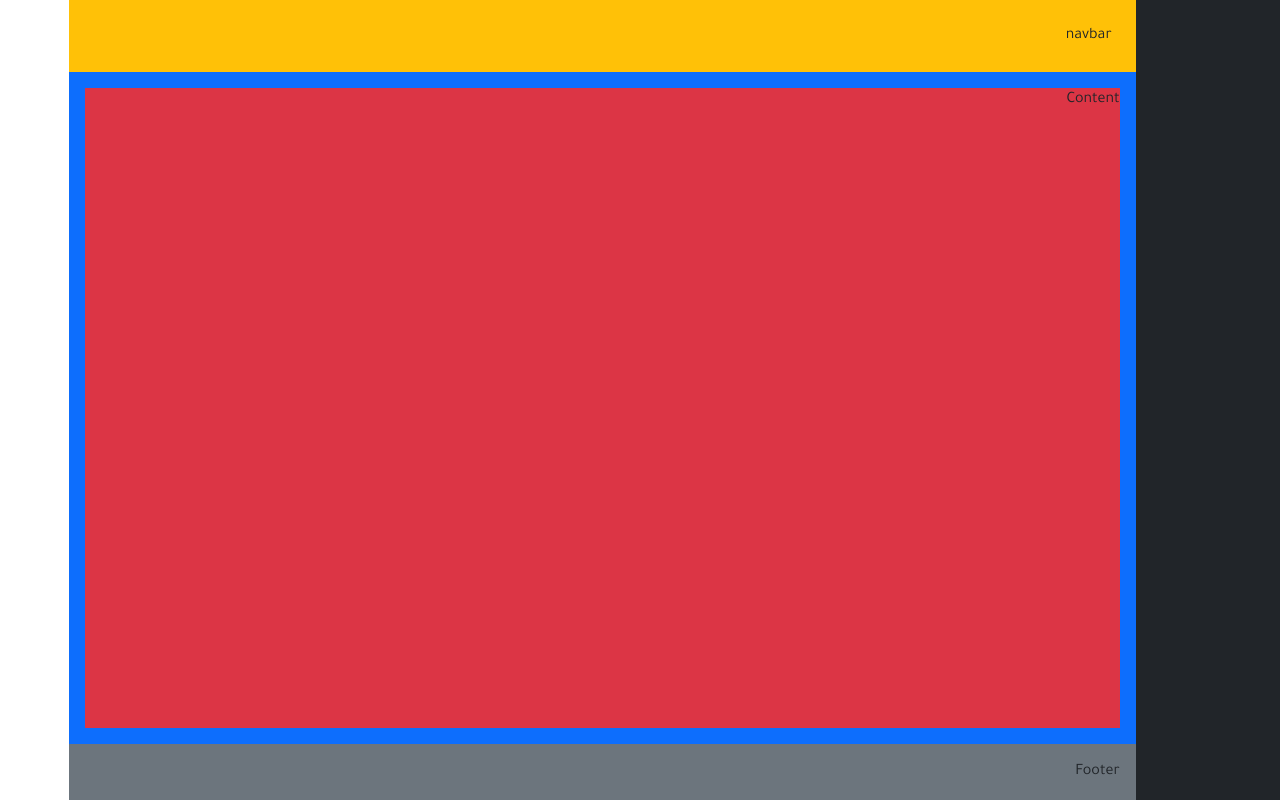
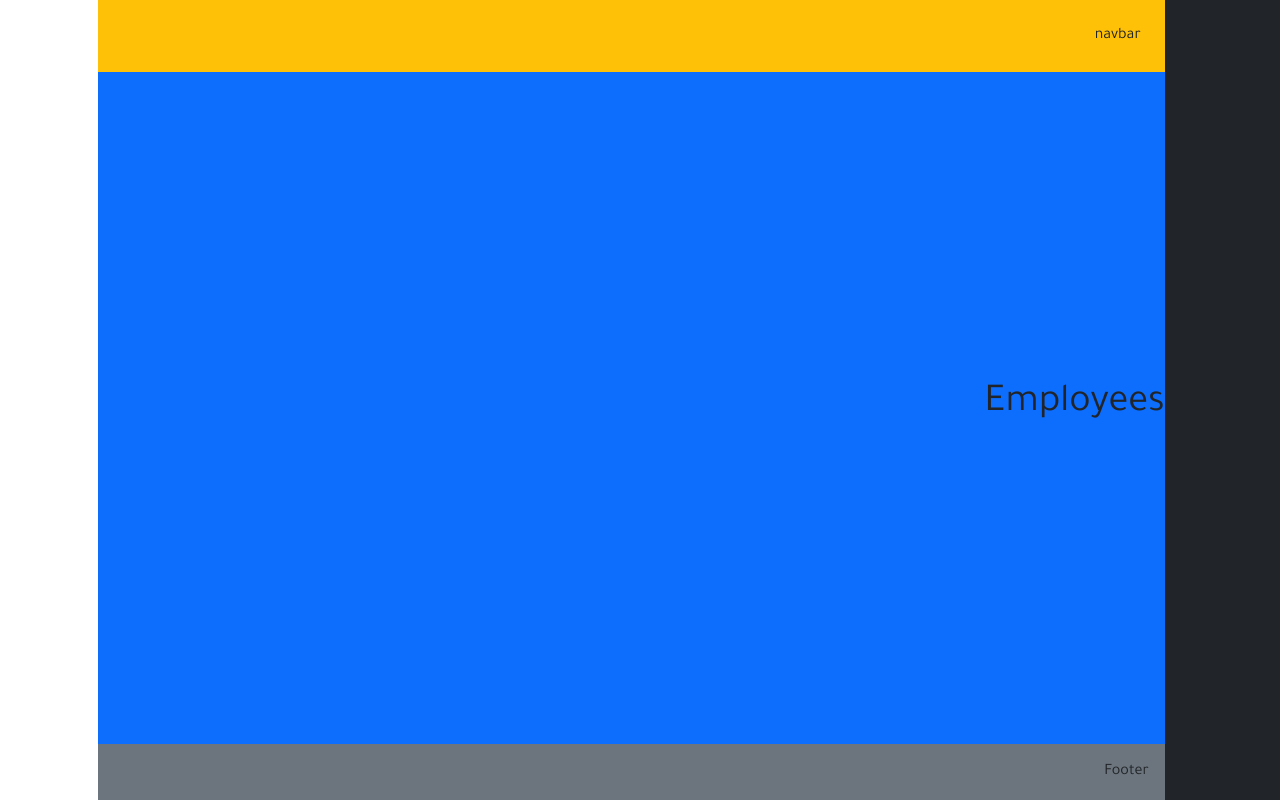
Before and after one commit to azmlan/dashboard-react, a React (Create React App) app: page /employees in a window 1280 px wide. Built offline with nearby package versions, Linux system fonts and the light colour scheme.

Commit message:
+ routes

```diff
--- a/src/App.js
+++ b/src/App.js
@@ -4,28 +4,42 @@ import Sidebar from "./components/Sidebar";
 import Footer from "./components/Footer";
 import Navbar from "./components/Navbar";
 import Dashboard from "./pages/Dashboard";
+import Employees from "./pages/Employees";
+import Orders from "./pages/Orders";
+import Users from "./pages/Users";
+
 function App() {
   return (
     <div className="App   col-12 d-flex  vh-100">
-
+      <Router>
       <div className="col-2 bg-dark">
-      <Sidebar/>
+        <Sidebar />
       </div>
       <div className="col-9  bg-primary  d-flex flex-column flex-grow-1 justify-content-between">
-
         <div className=" bg-warning p-4">
-        <Navbar/>
+          <Navbar />
         </div>
-
-  <div className=" bg-danger h-100 m-3">
-        Content
-  </div>
+      <Routes>
+        <Route path="/" element={<Dashboard/>}/>
+      </Routes>
+      <Routes>
+        <Route path="/dashboard" element={<Dashboard/>}/>
+      </Routes>
+      <Routes>
+        <Route path="/employees" element={<Employees/>}/>
+      </Routes>
+      <Routes>
+        <Route path="/orders" element={<Orders/>}/>
+      </Routes>
+      <Routes>
+        <Route path="/users" element={<Users/>}/>
+      </Routes>
 
         <div className="bg-secondary p-3">
-        <Footer/>
+          <Footer />
         </div>
-
       </div>
+      </Router>
     </div>
   );
 }
--- /dev/null
+++ b/src/pages/Employees.jsx
@@ -0,0 +1,11 @@
+import React from 'react'
+
+export default function Employees() {
+  return (
+    <div>
+        <h1>
+        Employees
+        </h1>
+    </div>
+  )
+}
--- /dev/null
+++ b/src/pages/Orders.jsx
@@ -0,0 +1,11 @@
+import React from 'react'
+
+export default function Orders() {
+  return (
+    <div>
+        <h1>
+        Orders
+        </h1>
+    </div>
+  )
+}
--- /dev/null
+++ b/src/pages/Users.jsx
@@ -0,0 +1,11 @@
+import React from 'react'
+
+export default function Users() {
+  return (
+    <div>
+        <h1>
+        Users
+        </h1>
+    </div>
+  )
+}
```
Lines whose indentation alone changed are shown as unchanged.
